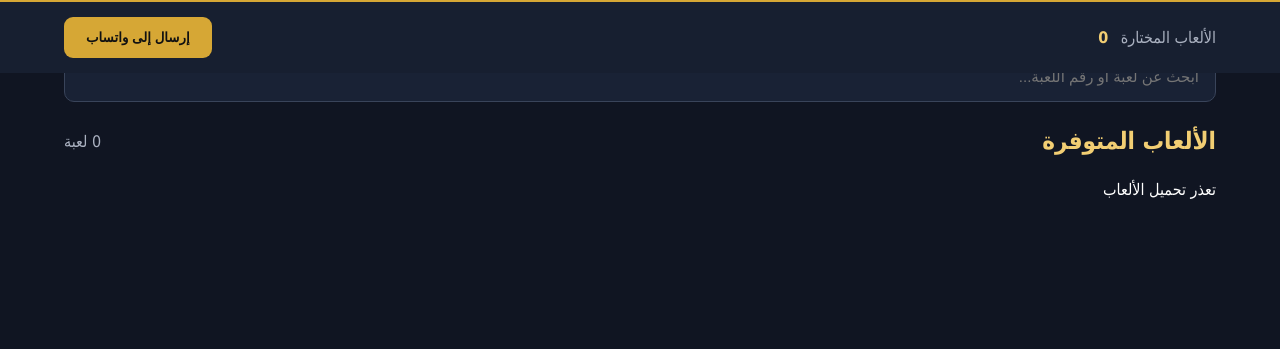
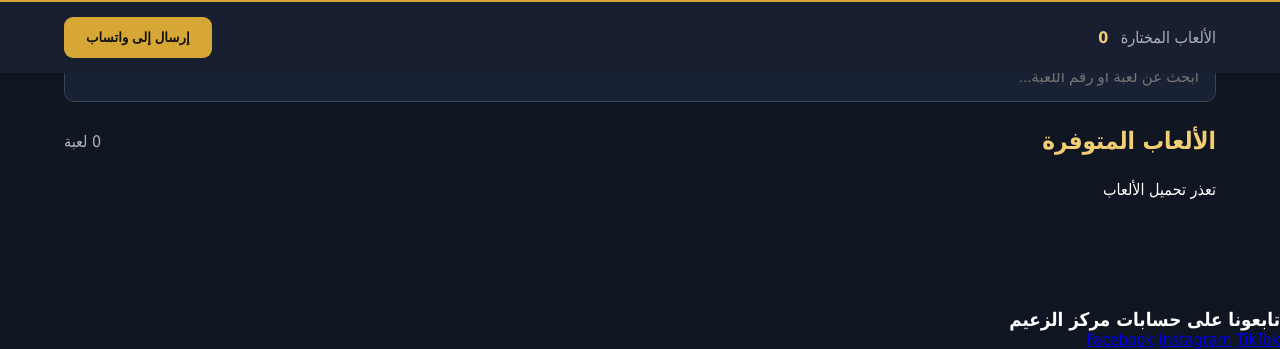
Before and after one commit to H7008/center-alzaeim, a plain HTML site: page index.html in a window 1280 px wide. Shown: the part 727-1076 px from the top of the page. Before the commit the page ends 1036 px from the top, so only its background shows below. Drawn offline with nearby package versions, Linux system fonts and the light colour scheme; no server answers.

Commit message:
Add social media links to index.html
Added social media links section for user engagement.

```diff
--- a/index.html
+++ b/index.html
@@ -74,5 +74,22 @@
   <script src="https://cdn.jsdelivr.net/npm/@supabase/supabase-js@2"></script>
 <script src="supabase.js"></script>
 <script src="script.js"></script>
+
+<!-- حسابات مركز الزعيم -->
+<div class="social-section">
+  <h3>تابعونا على حسابات مركز الزعيم</h3>
+
+  <div class="social-links">
+    <a href="https://www.facebook.com/share/18iJ8Ejh2h/"
+       target="_blank" rel="noopener">Facebook</a>
+
+    <a href="https://www.instagram.com/cz_5.0/"
+       target="_blank" rel="noopener">Instagram</a>
+
+    <a href="https://www.tiktok.com/@cz_5.0"
+       target="_blank" rel="noopener">TikTok</a>
+  </div>
+</div>
+
 </body>
 </html>
```
